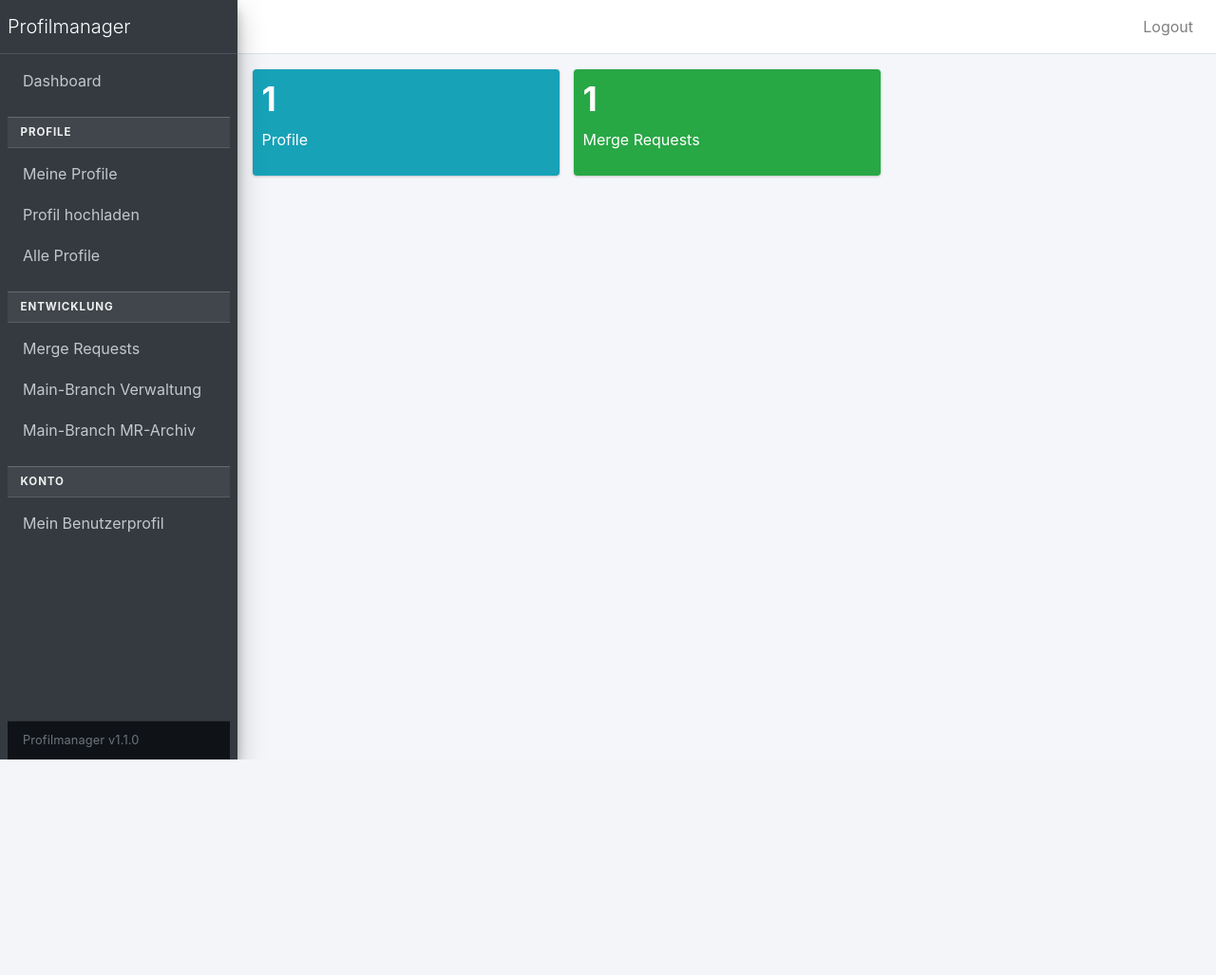
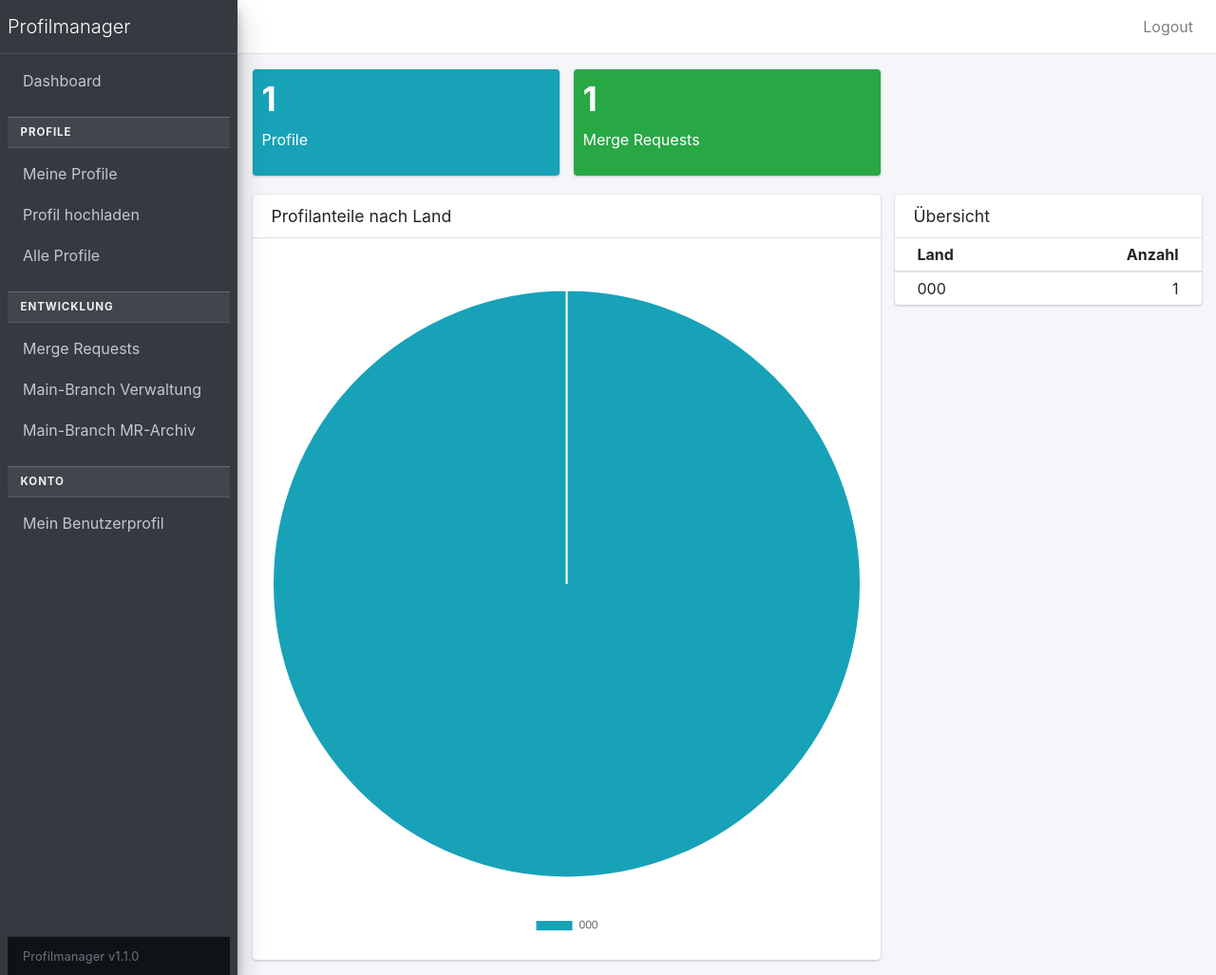
Before and after one commit to DeepZone/Profilmanager, a Flask app: page / in a window 1280 px wide. Shown: the whole page at 95% size. Before the commit the page ends 800 px from the top, so only its background shows below. Run offline with Flask 3, Linux system fonts and the light colour scheme; a user stored in the database is signed in; tables that the repository leaves empty hold one stand-in row (values such as "Sample post"); some libraries are stand-ins or nearby versions.

Commit message:
Add country share analytics chart to dashboard

```diff
--- a/app/routes/dashboard.py
+++ b/app/routes/dashboard.py
@@ -1,6 +1,9 @@
 from flask import Blueprint, render_template
 from flask_login import current_user, login_required
+from sqlalchemy import func
 
+from app.constants.european_countries import get_country_by_iso_code
+from app.extensions import db
 from app.models import GitLabMergeRequest, Profile, User
 
 dashboard_bp = Blueprint("dashboard", __name__)
@@ -13,6 +16,12 @@ def index():
         profile_count = Profile.query.count()
         user_count = User.query.count()
         mr_count = GitLabMergeRequest.query.count()
+        country_counts_query = (
+            db.session.query(Profile.country_code, func.count(Profile.id))
+            .group_by(Profile.country_code)
+            .order_by(func.count(Profile.id).desc())
+            .all()
+        )
     else:
         profile_count = Profile.query.filter_by(user_id=current_user.id).count()
         user_count = None
@@ -21,10 +30,29 @@ def index():
             .filter(Profile.user_id == current_user.id)
             .count()
         )
+        country_counts_query = (
+            db.session.query(Profile.country_code, func.count(Profile.id))
+            .filter(Profile.user_id == current_user.id)
+            .group_by(Profile.country_code)
+            .order_by(func.count(Profile.id).desc())
+            .all()
+        )
+
+    country_distribution = []
+    for country_code, count in country_counts_query:
+        country = get_country_by_iso_code(country_code)
+        if country:
+            label = f"{country.flag_emoji} {country.country_name}"
+        elif country_code:
+            label = country_code
+        else:
+            label = "Ohne Land"
+        country_distribution.append({"label": label, "count": count})
 
     return render_template(
         "dashboard.html",
         profile_count=profile_count,
         user_count=user_count,
         mr_count=mr_count,
+        country_distribution=country_distribution,
     )
--- a/app/templates/dashboard.html
+++ b/app/templates/dashboard.html
@@ -7,4 +7,85 @@
   <div class="col-md-4"><div class="small-box bg-warning"><div class="inner"><h3>{{ user_count }}</h3><p>Benutzer</p></div></div></div>
   {% endif %}
 </div>
+
+<div class="row">
+  <div class="col-lg-8">
+    <div class="card">
+      <div class="card-header">
+        <h3 class="card-title">Profilanteile nach Land</h3>
+      </div>
+      <div class="card-body">
+        {% if country_distribution %}
+          <canvas id="country-share-chart" style="min-height: 360px;"></canvas>
+        {% else %}
+          <p class="text-muted mb-0">Noch keine Profile mit Länderzuordnung vorhanden.</p>
+        {% endif %}
+      </div>
+    </div>
+  </div>
+  <div class="col-lg-4">
+    <div class="card">
+      <div class="card-header">
+        <h3 class="card-title">Übersicht</h3>
+      </div>
+      <div class="card-body p-0">
+        <table class="table table-sm mb-0">
+          <thead>
+            <tr>
+              <th>Land</th>
+              <th class="text-right">Anzahl</th>
+            </tr>
+          </thead>
+          <tbody>
+            {% for item in country_distribution %}
+              <tr>
+                <td>{{ item.label }}</td>
+                <td class="text-right">{{ item.count }}</td>
+              </tr>
+            {% else %}
+              <tr>
+                <td colspan="2" class="text-muted">Keine Daten vorhanden.</td>
+              </tr>
+            {% endfor %}
+          </tbody>
+        </table>
+      </div>
+    </div>
+  </div>
+</div>
 {% endblock %}
+
+{% block extra_scripts %}
+  {{ super() }}
+  {% if country_distribution %}
+    <script src="https://cdn.jsdelivr.net/npm/chart.js@4.4.3/dist/chart.umd.min.js"></script>
+    <script>
+      const countryData = {{ country_distribution | tojson }};
+      const ctx = document.getElementById('country-share-chart');
+      const palette = [
+        '#17a2b8', '#28a745', '#ffc107', '#dc3545', '#6f42c1',
+        '#fd7e14', '#20c997', '#007bff', '#6610f2', '#e83e8c'
+      ];
+
+      new Chart(ctx, {
+        type: 'pie',
+        data: {
+          labels: countryData.map((item) => item.label),
+          datasets: [{
+            data: countryData.map((item) => item.count),
+            backgroundColor: countryData.map((_, idx) => palette[idx % palette.length]),
+          }]
+        },
+        options: {
+          responsive: true,
+          maintainAspectRatio: false,
+          plugins: {
+            legend: {
+              position: 'bottom'
+            }
+          }
+        }
+      });
+    </script>
+  {% endif %}
+{% endblock %}
```
